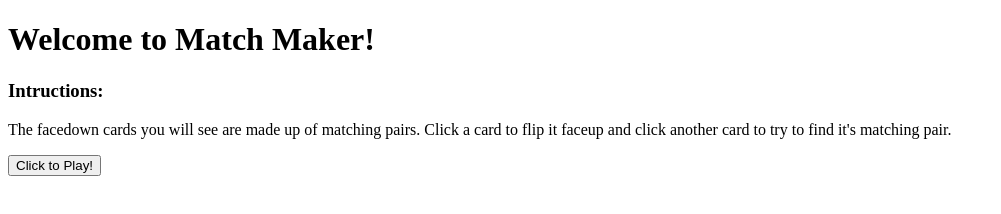
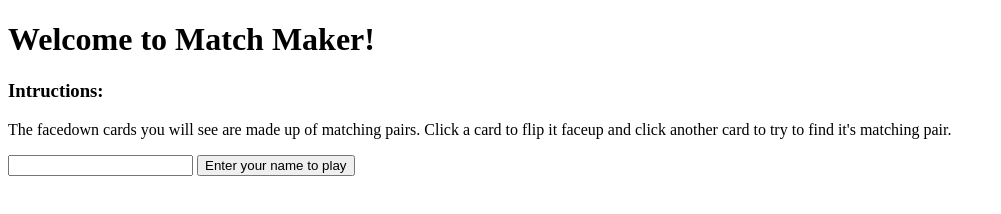
Before and after one commit to rcho100/match-maker-frontend, a plain HTML site: page index.html in a window 1280 px wide. Shown: the whole page, without its empty margins (0-1001 px from the left). Drawn offline with Linux system fonts and the light colour scheme.

Commit message:
Add in text field for form and change text in button

```diff
--- a/index.html
+++ b/index.html
@@ -13,7 +13,8 @@
     <p>The facedown cards you will see are made up of matching pairs. Click a card to flip it faceup and click another card to try to find it's matching pair.</p>
 
     <form>
-        <input type="submit" value="Click to Play!">
+        <input type="text">
+        <input type="submit" value="Enter your name to play">
     </form>
 </body>
 </html>
```
